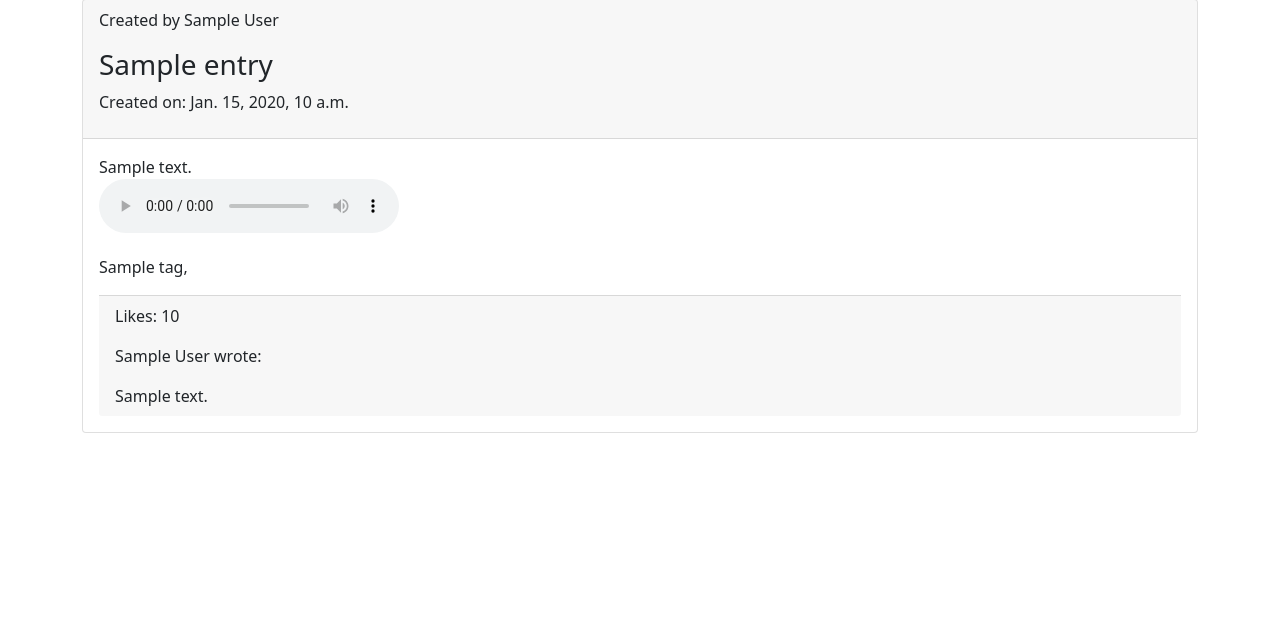
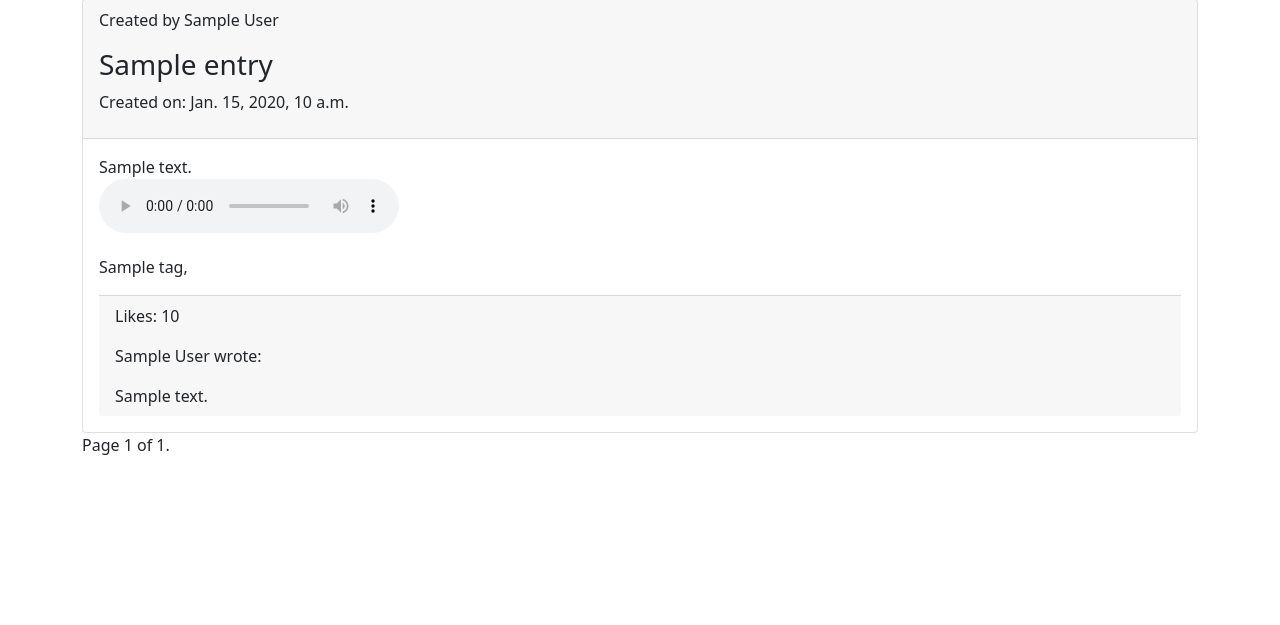
Before and after one commit to RikaIljina/PortfolioProject4, a Django app: template mainpage/templates/mainpage/index.html in a window 1280 px wide. Shown: the part 175-800 px from the top of the page. Run offline with Django 3.2, Linux system fonts and the light colour scheme; the template is opened without the code that fills it: most values are stand-ins (such as "Sample title", 1, 10 or a date in 2020); some libraries are stand-ins or nearby versions.

Commit message:
Feat: Add pagination to main page

```diff
--- a/mainpage/models.py
+++ b/mainpage/models.py
@@ -40,6 +40,7 @@ class Entry(models.Model):
         ordering = ["-created_on"]
 
     def created_date(self):
+        ''' Convert DateTime to pure Date '''
         return self.created_on.date()
 
     def __str__(self):
--- a/mainpage/templates/mainpage/index.html
+++ b/mainpage/templates/mainpage/index.html
@@ -5,14 +5,17 @@
 <div class="container">
     <h1>MusicLab</h1>
 
+
     <form method="GET">
         <!-- {% csrf_token %} -->
         <p>Sort entries:</p>
-        <button name="sorted" id="by_likes" value="by_likes" class="btn btn-primary" href="#" type="submit">Most popular</button>
-        <button name="sorted" id="by_date" value="by_date" class="btn btn-primary" href="#" type="submit">Newest first</button>
+        <button name="sorted" id="by_likes" value="by_likes" class="btn btn-primary" href="#" type="submit">Most
+            popular</button>
+        <button name="sorted" id="by_date" value="by_date" class="btn btn-primary" href="#" type="submit">Newest
+            first</button>
     </form>
 
-    {% for entry in entries %}
+    {% for entry in page_obj %}
     <div class="card">
         <div class="card-header">
             <p>Created by {{ entry.author }}</p>
@@ -42,6 +45,24 @@
         </div>
     </div>
     {% endfor %}
+
+    <div class="pagination">
+        <span class="step-links">
+            {% if page_obj.has_previous %}
+            <a href="{% if sorted_param %}{{ sorted_param }}&{% else %}?{% endif %}page=1">&laquo; first</a>
+            <a href="{% if sorted_param %}{{ sorted_param }}&{% else %}?{% endif %}page={{ page_obj.previous_page_number }}">previous</a>
+            {% endif %}
+
+            <span class="current">
+                Page {{ page_obj.number }} of {{ page_obj.paginator.num_pages }}.
+            </span>
+
+            {% if page_obj.has_next %}
+            <a href="{% if sorted_param %}{{ sorted_param }}&{% else %}?{% endif %}page={{ page_obj.next_page_number }}">next</a>
+            <a href="{% if sorted_param %}{{ sorted_param }}&{% else %}?{% endif %}page={{ page_obj.paginator.num_pages }}">last &raquo;</a>
+            {% endif %}
+        </span>
+    </div>
 </div>
 
 {% endblock content %}
--- a/templates/base.html
+++ b/templates/base.html
@@ -17,7 +17,7 @@
 <body>
 
     <nav class="nav justify-content-center">
-        <a class="nav-link active" href="#" aria-current="page">Main</a>
+        <a class="nav-link active" href="{% url 'home' %}" aria-current="page">Main</a>
         <a class="nav-link" href="#">Sign in</a>
         <a class="nav-link" href="#">Register</a>
         <a class="nav-link" href="#">My Dashboard</a>
```
Also changed, not shown: mainpage/views.py (+11 -1 lines).
